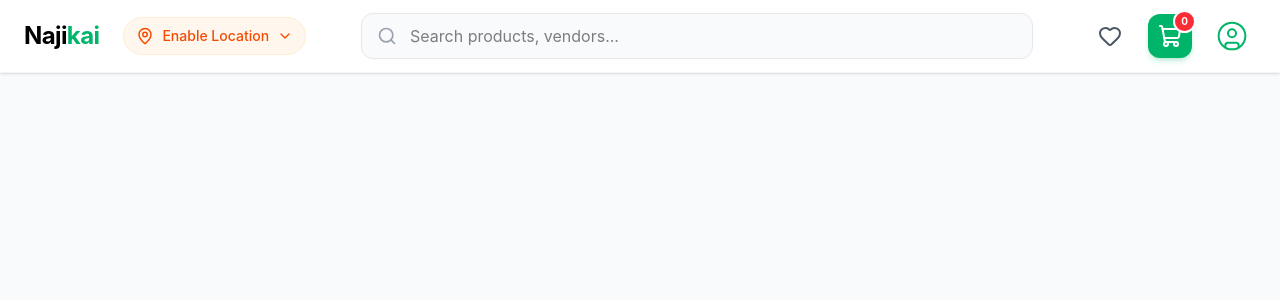
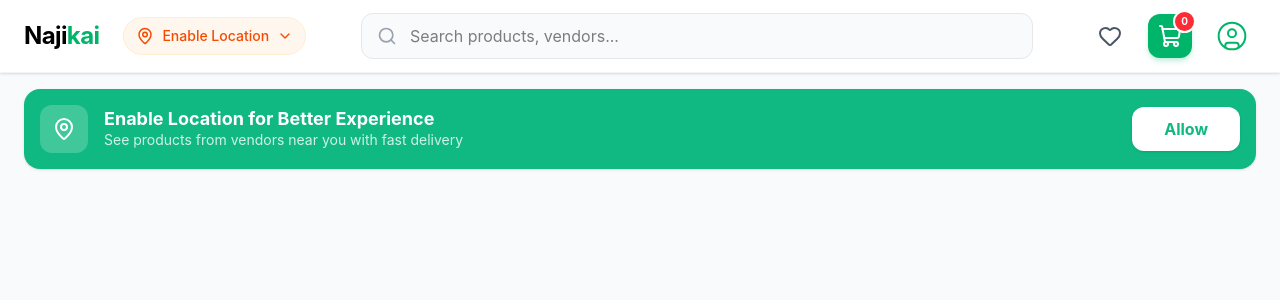
Before and after one commit to NirjalaSubedi/Najikaii, a React app in the folder frontend/: page / in a window 1280 px wide. Shown: the top 300 px of the page. Built offline with nearby package versions, Linux system fonts and the light colour scheme; the HTML template or start-up script is replaced by a standard one.

Commit message:
feat: add LocationBanner component for enhanced user experience

```diff
--- a/frontend/src/App.jsx
+++ b/frontend/src/App.jsx
@@ -1,9 +1,11 @@
 import Navbar from './Components/Navbar'
+import LocationBanner from './Components/LocationBanner';
 
 function App() {
   return (
     <div className="min-h-screen bg-gray-50">
       <Navbar />
+      <LocationBanner/>
     </div>
   );
 }
--- /dev/null
+++ b/frontend/src/Components/LocationBanner.jsx
@@ -0,0 +1,33 @@
+import React from 'react';
+import { MapPin } from 'lucide-react';
+
+const LocationBanner = () => {
+  return (
+    <div className="px-6 py-4">
+      <div className="bg-[#10B981] rounded-2xl p-4 flex items-center justify-between shadow-sm">
+        <div className="flex items-center gap-4">
+          <div className="bg-white/20 p-3 rounded-xl">
+            <MapPin className="text-white" size={24} />
+          </div>
+
+          {/* Text Section */}
+          <div className="text-white">
+            <h3 className="font-bold text-lg leading-tight">
+              Enable Location for Better Experience
+            </h3>
+            <p className="text-white/80 text-sm">
+              See products from vendors near you with fast delivery
+            </p>
+          </div>
+        </div>
+
+        {/* Action Button */}
+        <button className="bg-white text-[#10B981] font-bold px-8 py-2.5 rounded-xl hover:bg-gray-50 transition-colors shadow-sm">
+          Allow
+        </button>
+      </div>
+    </div>
+  );
+};
+
+export default LocationBanner;
```
